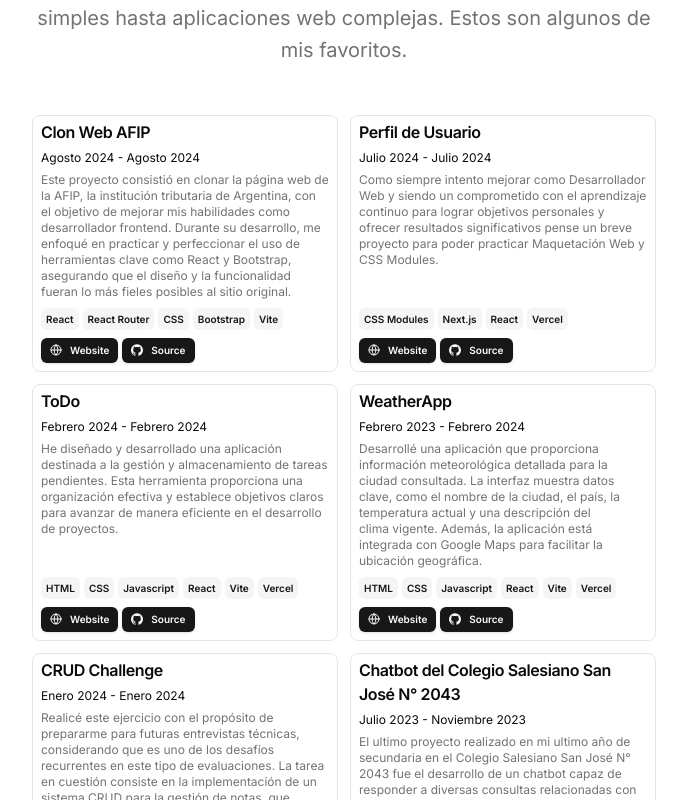
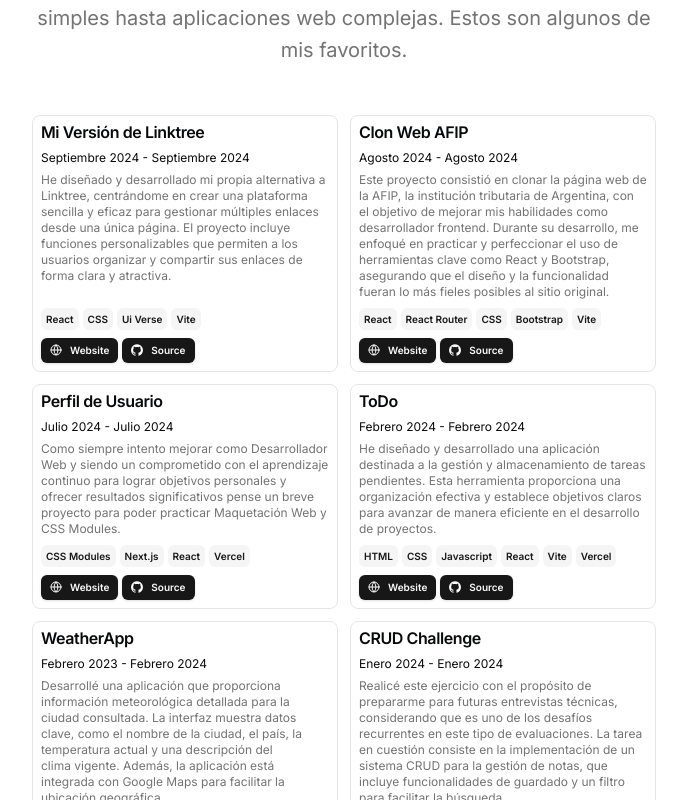
Before and after one commit to Benit0Trdlla/Portfolio, a Next.js app: page / in a window 1280 px wide. Shown: the part 1100-1900 px from the top of the page, without its empty margins (296-983 px from the left). Built offline with nearby package versions, Linux system fonts and the light colour scheme.

Commit message:
[New]: Added new project & a better job description.

```diff
--- a/src/app/page.tsx
+++ b/src/app/page.tsx
@@ -66,9 +66,14 @@ export default function Page() {
                 subtitle={work.title}
                 href={work.href}
                 period={`${work.start} - ${work.end ?? "Present"}`}
-                description={work.description}
+                description={work.description.split('\n').map((line, index) => (
+                  <span key={index}>
+                    {line}
+                    <br />
+                  </span>
+                ))}
                 badges={work.badges}
-                />
+              />
             </BlurFade>
           ))}
         </div>
--- a/src/components/resume-card.tsx
+++ b/src/components/resume-card.tsx
@@ -17,7 +17,7 @@ interface ResumeCardProps {
   href?: string;
   badges?: readonly string[];
   period: string;
-  description?: string;
+  description?: string | any;
 }
 export const ResumeCard = ({
   logoUrl,
--- a/src/data/resume.tsx
+++ b/src/data/resume.tsx
@@ -8,7 +8,7 @@ export const DATA = {
   location: "Rosario, SF",
   locationLink: "https://www.google.com/maps/place/rosario",
   description:
-    "Desarrollador Frontend  enfocado  en crear interfaces modernas y eficientes, aprovechando mis conocimientos y mejores prácticas.",
+    "Desarrollador Frontend enfocado en crear interfaces modernas y eficientes, aprovechando mis conocimientos y mejores prácticas.",
   summary:
     "Soy un Desarrollador Frontend especializado en HTML, CSS, Bootstrap, JavaScript, React, y Next.js. Tengo experiencia trabajando con APIs RESTful y utilizando GitHub para el control de versiones. Fortalezco mis habilidades a través del aprendizaje activo y la adaptación continua. Soy una persona versátil, comprometida con el uso de tecnologías modernas y abierto a nuevos desafíos.",
   avatarUrl: "/me.png",
@@ -50,7 +50,6 @@ export const DATA = {
       },
     },
   },
-
   work: [
     {
       company: "Caribe Enseña",
@@ -61,8 +60,7 @@ export const DATA = {
       logoUrl: "https://caribeensena.org/media/ea95eb4d8a32e4352ed2403a067facf8.png",
       start: "Marzo 2024",
       end: "Actualidad",
-      description:
-        "Desarrollo de una aplicación web progresiva (PWA) para facilitar la preparación de las pruebas Saber 11 del ICFES, enfocada en estudiantes de áreas rurales y entornos socioeconómicamente desfavorecidos. Además partícipe en el diseño de la experiencia de usuario (UX) y la interfaz (UI). Tecnologías utilizadas: Next.js, React, Bootstrap, CSS, HTML, JavaScript.",
+      description: "Desde junio de 2024, desarrollo el proyecto 'Caribe Enseña Learning', una plataforma e-learning que ofrece cursos, talleres y diplomados enfocados en las necesidades educativas de la región. Accesible desde dispositivos móviles y computadoras, facilitando el acceso en cualquier momento y lugar. Con esta herramienta, potenciamos el aprendizaje en entornos formales y no formales.\n\nEntre marzo y junio de 2024, desarrollé una aplicación web progresiva (PWA) ‘Proyecto Genius’ para facilitar la preparación de las pruebas Saber 11 del ICFES, enfocada en estudiantes de áreas rurales y entornos socioeconómicamente desfavorecidos. Además, tuve participación en el diseño de la experiencia de usuario (UX) y la interfaz (UI).\n\nTecnologías utilizadas en ambos proyectos: Next.js, React, Bootstrap, CSS, HTML, JavaScript."
     },
     {
       company: "Laboratorio Consultar SRL",
@@ -74,7 +72,7 @@ export const DATA = {
       start: "Mayo 2023",
       end: "Julio 2023",
       description:
-      "Desarrollé dos proyectos como pasante Fullstack: una aplicación en Python que trasladaba informes a Excel y el primer chatbot técnico con IA de la empresa. Con la posiblidad de poder agendar reuniones. Se desarrolló con OpenAI, LangChain, y una base de conocimientos de informes técnicos propios. Tecnologías: Python, Flask, LangChain, ChromaDB, HTML, CSS, JavaScript.",
+        "Desarrollé dos proyectos como pasante Fullstack: una aplicación en Python que trasladaba informes a Excel y el primer chatbot técnico con IA de la empresa. Con la posiblidad de poder agendar reuniones. Se desarrolló con OpenAI, LangChain, y una base de conocimientos de informes técnicos propios.\n\nTecnologías: Python, Flask, LangChain, ChromaDB, HTML, CSS, JavaScript.",
     },
   ],
   education: [
@@ -88,6 +86,32 @@ export const DATA = {
     }
   ],
   projects: [
+    {
+      title: "Mi Versión de Linktree",
+      href: "https://my-linktree-pink.vercel.app/",
+      dates: "Septiembre 2024 - Septiembre 2024",
+      active: true,
+      description:
+        "He diseñado y desarrollado mi propia alternativa a Linktree, centrándome en crear una plataforma sencilla y eficaz para gestionar múltiples enlaces desde una única página. El proyecto incluye funciones personalizables que permiten a los usuarios organizar y compartir sus enlaces de forma clara y atractiva.",
+      technologies: [
+        "React",
+        "CSS",
+        "Ui Verse",
+        "Vite",
+      ],
+      links: [
+        {
+          type: "Website",
+          href: "https://my-linktree-pink.vercel.app/",
+          icon: <Icons.globe className="size-3" />,
+        },
+        {
+          type: "Source",
+          href: "https://github.com/Benit0Trdlla/My-Linktree",
+          icon: <Icons.github className="size-3" />,
+        },
+      ],
+    },
     {
       title: "Clon Web AFIP",
       href: "https://clon-afip.vercel.app/",
```
